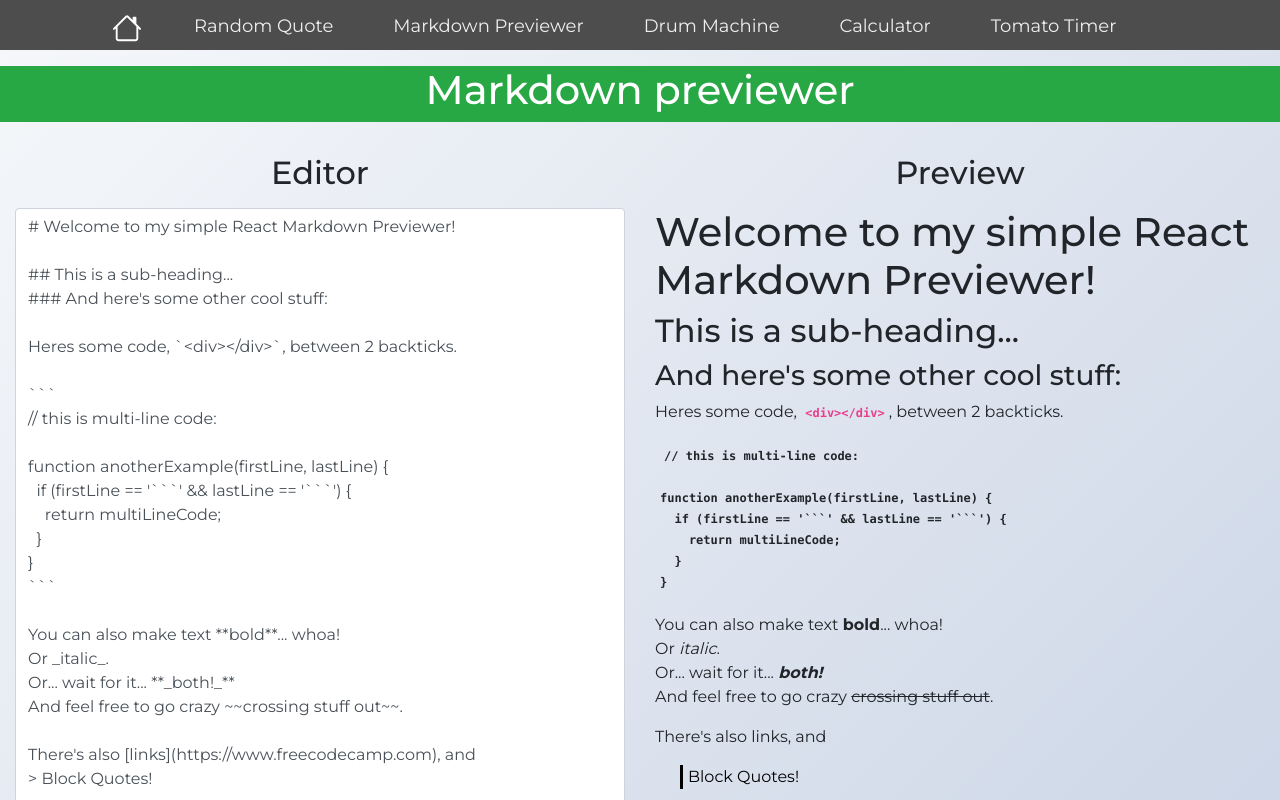
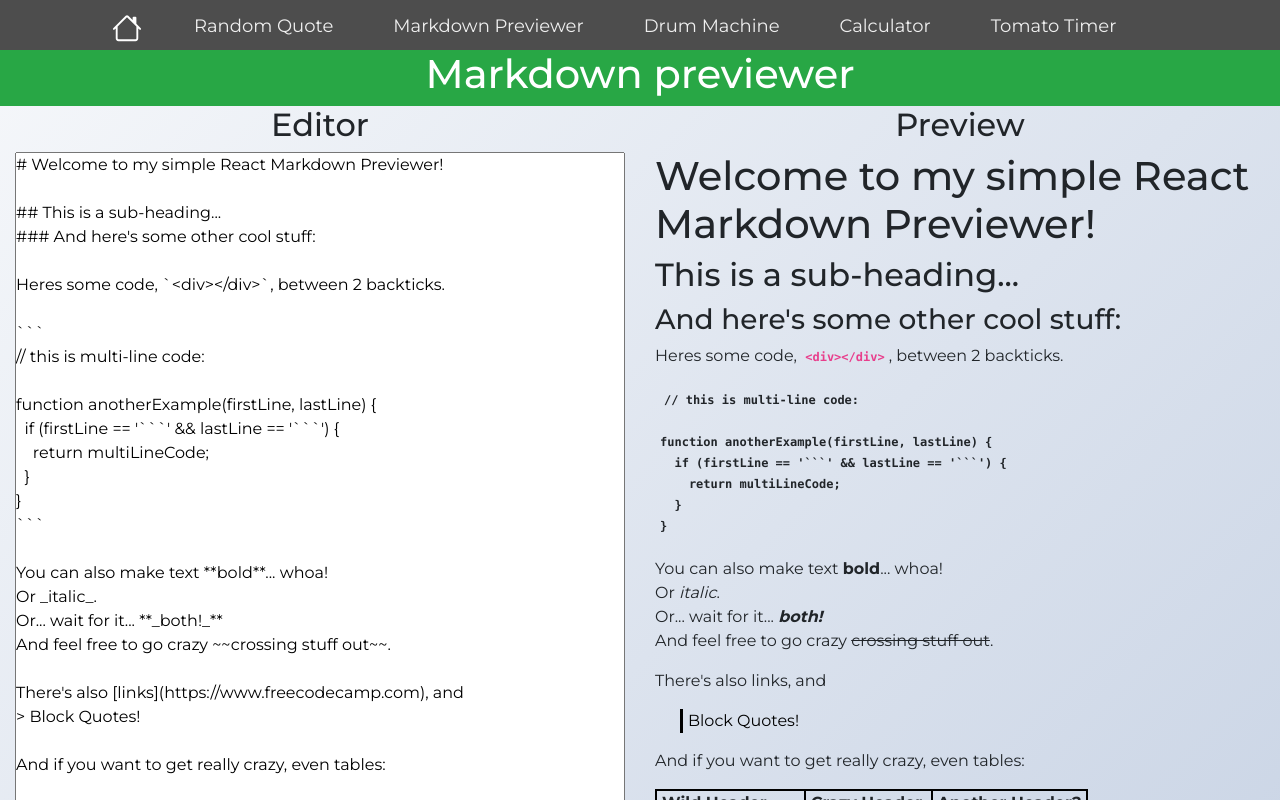
Before and after one commit to ds-vader/Front-End-Libraries-Projects, a React (Create React App) app: page /MarkdownPreviewer in a window 1280 px wide. Shown: the top 800 px of the page. Built offline with nearby package versions, Linux system fonts and the light colour scheme.

Commit message:
adaptive markdown preview

```diff
--- /dev/null
+++ b/src/Components/MarkdownPreviewer/Markdown.module.scss
@@ -0,0 +1,85 @@
+.wrapper{
+  background-image: linear-gradient(135deg, #f5f7fa 0%, #c3cfe2 100%);
+}
+
+.header{
+  display: flex;
+  justify-content: center;
+  align-items: center;
+  background-color: #28a745;
+  color: #fff;
+}
+.subheader{
+  display: flex;
+  justify-content: center;
+  align-items: center;
+}
+
+.content{
+  display: grid;
+  grid-template-columns: 1fr 1fr;
+}
+
+@media (max-width: 760px){
+  .content{
+    display: flex;
+    flex-direction: column;
+      width: 100%;
+      height: 96.3%;
+  }
+
+  img{
+    width: 90%;
+  }
+}
+
+.sad{
+  height: 95%;
+}
+.editor_section{
+  padding: 0px 15px;
+
+  textarea{
+    width: 100%;
+    height: 96.3%;
+
+    @media (max-width: 760px){
+      height: 320px;
+    }
+  }
+}
+
+.preview_section{
+  padding: 0px 15px;
+}
+
+#preview {
+table {
+    border-collapse: collapse;
+  }
+
+  td,
+  th {
+    border: 2px solid black;
+    padding-left: 5px;
+    padding-right: 5px;
+  }
+
+  blockquote {
+    border-left: 3px solid black;
+    color: black;
+    padding-left: 5px;
+    margin-left: 25px;
+  }
+
+  code {
+    padding: 1px 4px 2px 4px;
+    font-size: 12px;
+    font-weight: bold;
+  }
+
+  pre {
+    padding: 5px 0 5px 5px;
+  }
+
+}
--- a/src/Components/MarkdownPreviewer/Markdown.scss
+++ /dev/null
@@ -1,34 +0,0 @@
-.container-fluid{
-  background-image: linear-gradient(135deg, #f5f7fa 0%, #c3cfe2 100%);
-}
-
-#preview {
-table {
-    border-collapse: collapse;
-  }
-
-  td,
-  th {
-    border: 2px solid black;
-    padding-left: 5px;
-    padding-right: 5px;
-  }
-
-  blockquote {
-    border-left: 3px solid black;
-    color: black;
-    padding-left: 5px;
-    margin-left: 25px;
-  }
-
-  code {
-    padding: 1px 4px 2px 4px;
-    font-size: 12px;
-    font-weight: bold;
-  }
-
-  pre {
-    padding: 5px 0 5px 5px;
-  }
-
-}
--- a/src/Components/MarkdownPreviewer/MarkdownContainer.jsx
+++ b/src/Components/MarkdownPreviewer/MarkdownContainer.jsx
@@ -1,6 +1,6 @@
 import React from 'react'
 import marked from 'marked';
-import './Markdown.scss'
+import styles from './Markdown.module.scss'
 
 const placeholder = `# Welcome to my simple React Markdown Previewer!
 
@@ -67,23 +67,21 @@ class MarkdownContainer extends React.Component {
 
   render() {
     return (
-      <div className="container-fluid">
-        <div className="row">
-          <div className="col text-center text-white bg-success my-3">
+      <div className={styles.wrapper}>
+          <div className={styles.header}>
             <h1>Markdown previewer</h1>
           </div>
-        </div>
-        <div className="row">
-          <div className="col-6 d-flex flex-column">
-            <h2 className="text-center my-3">Editor</h2>
-            <div className="form-group flex-grow-1 d-flex flex-column">
-              <textarea className="form-control flex-grow-1" type="text" id="editor" onChange={this.handleChange} value={this.state.markdown} />
+        <div className={styles.content}>
+          <div className={styles.editor_section}>
+            <h2 className={styles.subheader}>Editor</h2>
+            <div className={styles.sad}>
+              <textarea className="" type="text" id="editor" onChange={this.handleChange} value={this.state.markdown} />
             </div>
 
           </div>
-          <div className="col-6" >
-            <h2 className="text-center my-3">Preview</h2>
-              <div id="preview" dangerouslySetInnerHTML={this.createMarkup()} >{this.markdown}</div>
+          <div className={styles.preview_section} >
+            <h2 className={styles.subheader}>Preview</h2>
+              <div id={styles.preview} dangerouslySetInnerHTML={this.createMarkup()} >{this.markdown}</div>
           </div>
         </div>
       </div>
```
Also changed, not shown: 1 other file (tests, documents, lock files or other folders).
